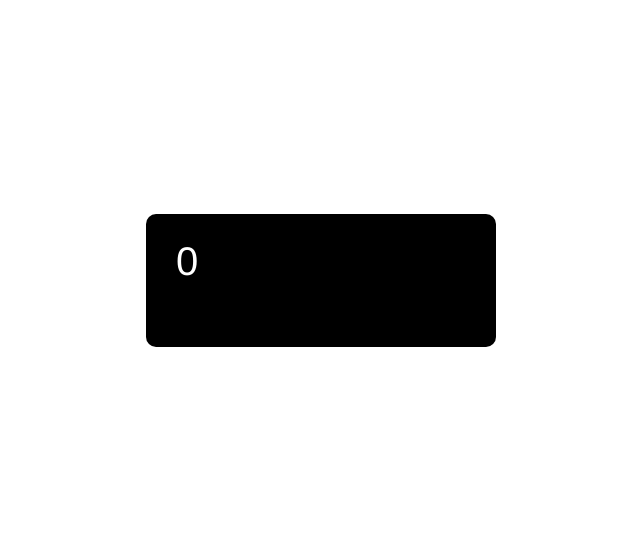
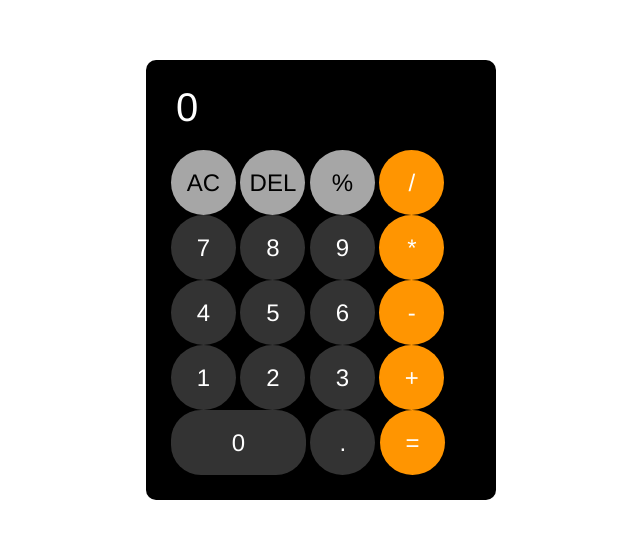
Before and after one commit to PriceLlewellyn/Calculator, a plain HTML site: page index.html in a window 1280 px wide. Shown: the part 120-658 px from the top of the page, without its empty margins (319-959 px from the left). Drawn offline with Linux system fonts and the light colour scheme.

Commit message:
Visuals of calculator completed

```diff
--- a/index.html
+++ b/index.html
@@ -12,25 +12,25 @@
             <p name="user-input" id="user-input">0</p>
         </div>
         <div class="cal-keys">
-            <buttons type="button" class="key-others operations">AC</buttons>
-            <buttons type="button" class="key-others operations">DEL</buttons>
-            <buttons type="button" class="key-others operations">%</buttons>
-            <buttons type="button" class="key-others operations">/</buttons>
-            <buttons type="button" class="numbers">7</buttons>
-            <buttons type="button" class="numbers">8</buttons>
-            <buttons type="button" class="numbers">9</buttons>
-            <buttons type="button" class="key-others operations">*</buttons>
-            <buttons type="button" class="numbers">4</buttons>
-            <buttons type="button" class="numbers">5</buttons>
-            <buttons type="button" class="numbers">6</buttons>
-            <buttons type="button" class="key-others operations">-</buttons>
-            <buttons type="button" class="numbers">1</buttons>
-            <buttons type="button" class="numbers">2</buttons>
-            <buttons type="button" class="numbers">3</buttons>
-            <buttons type="button" class="key-others operations">+</buttons>
-            <buttons type="button" class="key-zero numbers">0</buttons>
-            <buttons type="button" class="numbers">.</buttons>
-            <buttons type="button" class="key-others operations">=</buttons>
+            <button type="button" class="key-others operations">AC</button>
+            <button type="button" class="key-others operations">DEL</button>
+            <button type="button" class="key-others operations">%</button>
+            <button type="button" class="key-operate operations">/</button>
+            <button type="button" class="numbers">7</button>
+            <button type="button" class="numbers">8</button>
+            <button type="button" class="numbers">9</button>
+            <button type="button" class="key-operate operations">*</button>
+            <button type="button" class="numbers">4</button>
+            <button type="button" class="numbers">5</button>
+            <button type="button" class="numbers">6</button>
+            <button type="button" class="key-operate operations">-</button>
+            <button type="button" class="numbers">1</button>
+            <button type="button" class="numbers">2</button>
+            <button type="button" class="numbers">3</button>
+            <button type="button" class="key-operate operations">+</button>
+            <button type="button" class="key-zero numbers">0</button>
+            <button type="button" class="numbers">.</button>
+            <button type="button" class="key-operate operations">=</button>
         </div>
     </div>
     <script type="text/javascript" src="functions.js"></script>
--- a/style.css
+++ b/style.css
@@ -44,9 +44,31 @@ button {
     cursor: pointer;
     height: 65px;
     width: 65px;
-}
+  }
 
-button:active,
-button:focus {
-    filter:brightness(120%)
-}
+  button:active,
+  button:focus {
+    filter: brightness(120%);
+  }
+
+  .calc-keys {
+    display: grid;
+    grid-template-columns: repeat(4, 1fr);
+    grid-row-gap: 15px;
+    grid-column-gap: 10px;
+  }
+
+  .key-zero {
+    grid-column: span 2;
+    width: 45%;
+    border-radius: 30px;
+  }
+
+  .key-operate {
+    background: #ff9501;
+  }
+
+  .key-others {
+    background: #a6a6a6;
+    color: #000000;
+  }
```
